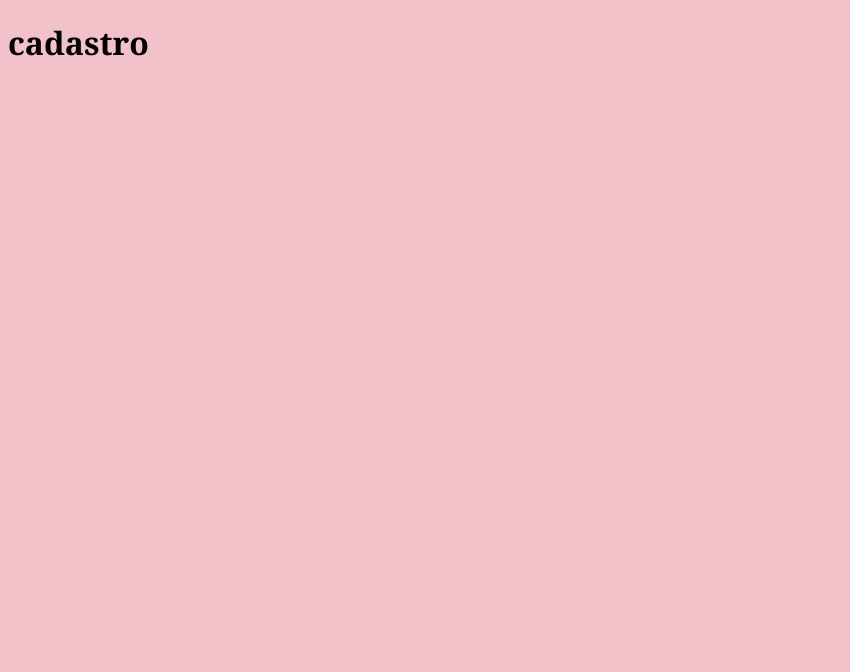
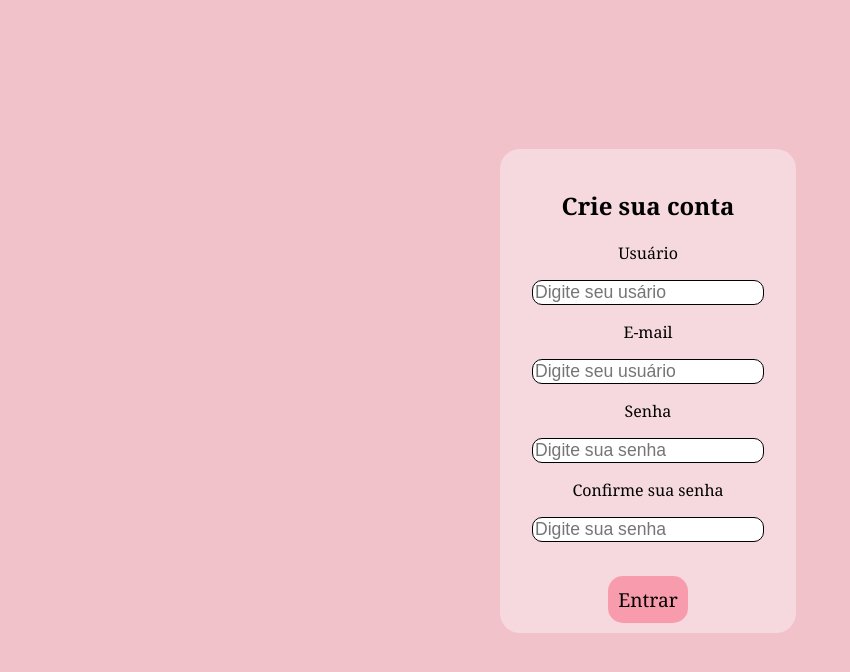
Before and after one commit to rayraylima/Site02, a plain HTML site: page cadastro.html in a window 1280 px wide. Shown: the whole page, without its empty margins (0-850 px from the left). Drawn offline with Linux system fonts and the light colour scheme.

Commit message:
26/09
Cadastro

```diff
--- a/cadastro.html
+++ b/cadastro.html
@@ -3,11 +3,30 @@
 <head>
     <meta charset="UTF-8">
     <meta name="viewport" content="width=device-width, initial-scale=1.0">
-    <title>cadastro</title>
+    <title>Cadastro</title>
     <link rel="stylesheet" href="estilo.css">
+    <link rel="shortcut icon" href="logo.png" type="image/x-icon">
 </head>
-<body>
-    <h1>cadastro</h1>
-    <img src>
+<body class="cadastro">
+   <div class="caixa-de-cadastro">
+    <h2>Crie sua conta</h2>
+    <p>Usuário</p>
+    <!--Adiciona ENTRADA DE TEXTO-->
+    <input type='text' name='usuário' placeholder="Digite seu usário">
+    <p>E-mail</p>
+    <!--Adiciona ENTRADA DE SENHA-->
+    <input type='text'   name='E-mail' placeholder="Digite seu usuário">
+    <p>Senha</p>
+    <input type='text'   name='password' placeholder="Digite sua senha">
+    <p>Confirme sua senha</p>
+    <input type='text'   name='password' placeholder="Digite sua senha">
+    <br>
+       <br>
+       <br>
+        <div class="botoes">
+ <a href="Cadastro">Entrar</a>
+        </div>
+    </input>
+   </div>
 </body>
 </html>
--- a/estilo.css
+++ b/estilo.css
@@ -55,3 +55,33 @@ a{
     color: black;
     text-decoration: none;
 }
+
+.caixa-de-cadastro{
+     /*muda o fundo*/
+     background-color:  rgb(245, 217, 222);
+     /*adiciona espaço dentro*/
+     padding: 20px;
+     /*borda arredondada*/
+     border-radius: 20px;
+     /*espaço em cima (por fora)*/
+     margin: 100px;
+     width: 20%;
+     margin-top: 11%;
+
+}
+
+
+body.cadastro{
+    text-align: center;
+    display: flex;
+    justify-content: center;
+    align-items: center;
+    width: 100%;
+}
+
+.caixa-de-cadastro input{
+    border-radius: 10px;
+    border: solid;
+    border-width: 1px;
+    font-size: 1.1rem;
+}
```
